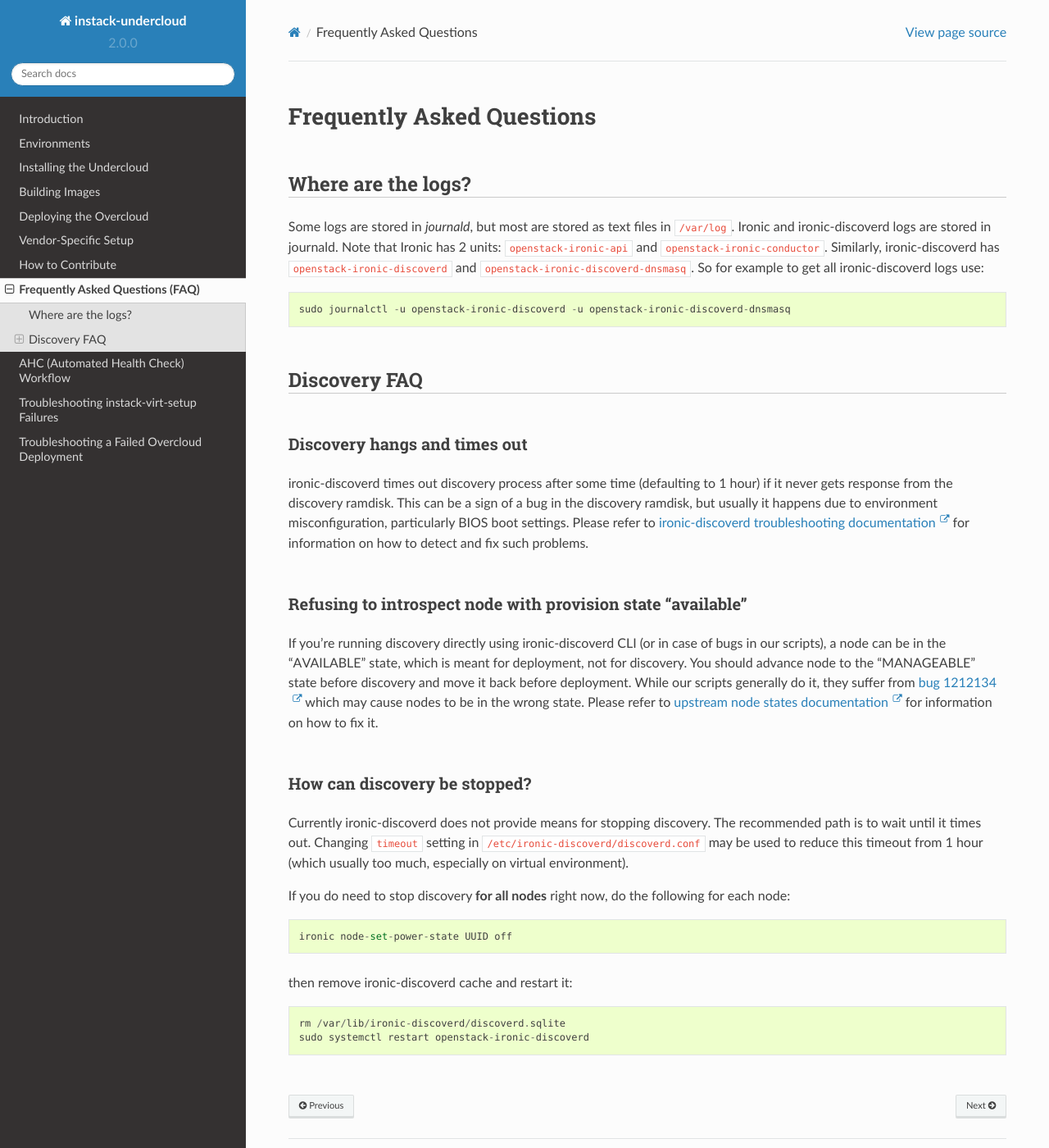
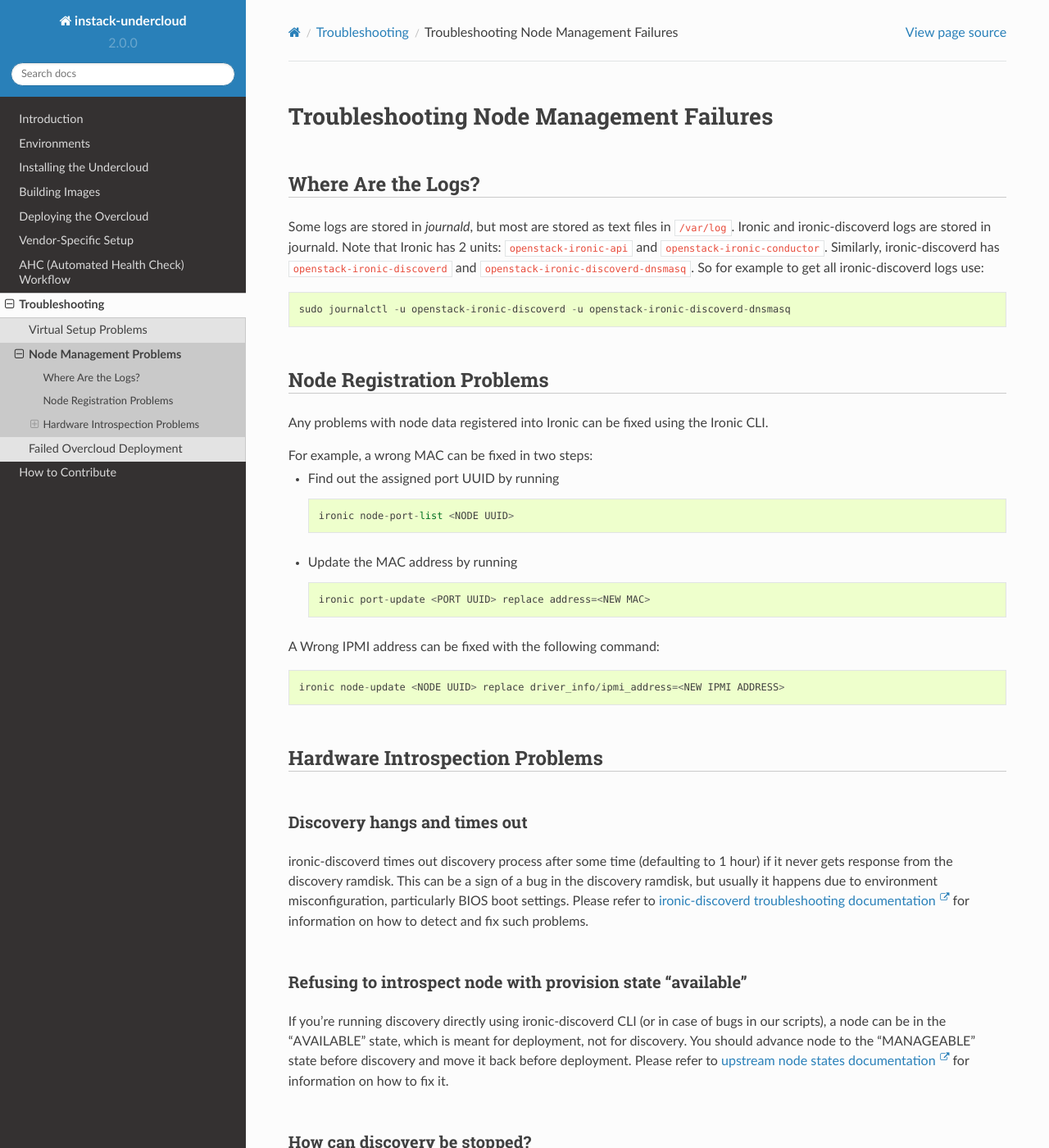
Before and after one commit to openstack-archive/instack-undercloud, a Sphinx documentation site: the page built from doc/source/troubleshooting/troubleshooting-nodes.rst, in a window 1280 px wide and 1400 px high. Shown: the whole window at 82% size. Built offline with Sphinx 7.4.7 and the Read the Docs theme 2.0.0, drawn with Linux system fonts in a browser that asks for light colours.

Commit message:
Add Troubleshooting chapter and organize the docs there
Change-Id: I37b8314dcaf81da9069d22266c7ebd90a84f5bbb

```diff
--- a/doc/source/faq.rst
+++ b/doc/source/troubleshooting/troubleshooting-nodes.rst
@@ -1,8 +1,8 @@
-Frequently Asked Questions
-==========================
+Troubleshooting Node Management Failures
+========================================
 
-Where are the logs?
-~~~~~~~~~~~~~~~~~~~
+Where Are the Logs?
+-------------------
 
 Some logs are stored in *journald*, but most are stored as text files in
 ``/var/log``.  Ironic and ironic-discoverd logs are stored in journald. Note
@@ -13,8 +13,36 @@ for example to get all ironic-discoverd logs use::
 
     sudo journalctl -u openstack-ironic-discoverd -u openstack-ironic-discoverd-dnsmasq
 
-Discovery FAQ
-~~~~~~~~~~~~~
+
+.. _node_registration_problems:
+
+Node Registration Problems
+--------------------------
+
+Any problems with node data registered into Ironic can be fixed using the
+Ironic CLI.
+
+For example, a wrong MAC can be fixed in two steps:
+
+* Find out the assigned port UUID by running
+  ::
+
+    ironic node-port-list <NODE UUID>
+
+* Update the MAC address by running
+  ::
+
+    ironic port-update <PORT UUID> replace address=<NEW MAC>
+
+A Wrong IPMI address can be fixed with the following command::
+
+    ironic node-update <NODE UUID> replace driver_info/ipmi_address=<NEW IPMI ADDRESS>
+
+
+.. _introspection_problems:
+
+Hardware Introspection Problems
+--------------------------------
 
 Discovery hangs and times out
 ^^^^^^^^^^^^^^^^^^^^^^^^^^^^^
@@ -32,12 +60,9 @@ Refusing to introspect node with provision state "available"
 If you're running discovery directly using ironic-discoverd CLI (or in case of
 bugs in our scripts), a node can be in the "AVAILABLE" state, which is meant for
 deployment, not for discovery. You should advance node to the "MANAGEABLE" state
-before discovery and move it back before deployment. While our scripts
-generally do it, they suffer from `bug 1212134
-<https://bugzilla.redhat.com/show_bug.cgi?id=1212134>`_ which may cause nodes
-to be in the wrong state. Please refer to `upstream node states documentation
-<https://github.com/stackforge/ironic-discoverd#node-states>`_ for information
-on how to fix it.
+before discovery and move it back before deployment. Please refer to `upstream
+node states documentation <https://github.com/stackforge/ironic-discoverd
+#node-states>`_ for information on how to fix it.
 
 How can discovery be stopped?
 ^^^^^^^^^^^^^^^^^^^^^^^^^^^^^
--- /dev/null
+++ b/doc/source/troubleshooting/troubleshooting.rst
@@ -0,0 +1,12 @@
+Troubleshooting
+===============
+
+At this chapter you will find answers for frequently asked questions and
+help with troubleshooting when using RDO-Manager.
+
+
+.. toctree::
+
+   Virtual Setup Problems <troubleshooting-virt-setup>
+   Node Management Problems <troubleshooting-nodes>
+   Failed Overcloud Deployment <troubleshooting-overcloud>
```
Also changed, not shown: doc/source/deploy-overcloud.rst (+14 -29 lines), doc/source/environments/virtual.rst (+6 -3 lines), doc/source/index.rst (+2 -11 lines), doc/source/troubleshooting/troubleshooting-overcloud.rst (renamed from doc/source/troubleshooting-overcloud.rst), doc/source/troubleshooting/troubleshooting-virt-setup.rst (renamed from doc/source/troubleshooting-virt-setup.rst).
